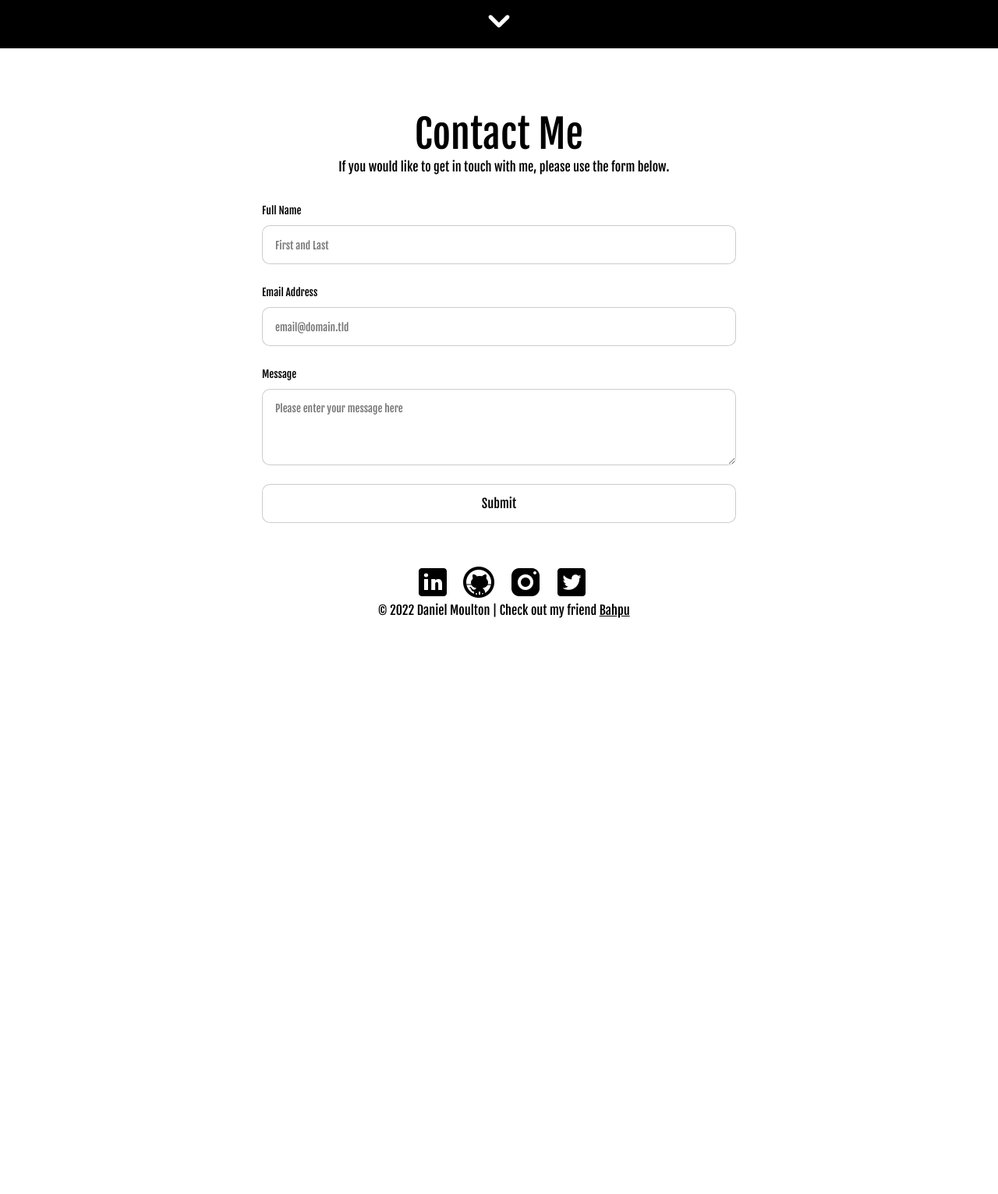
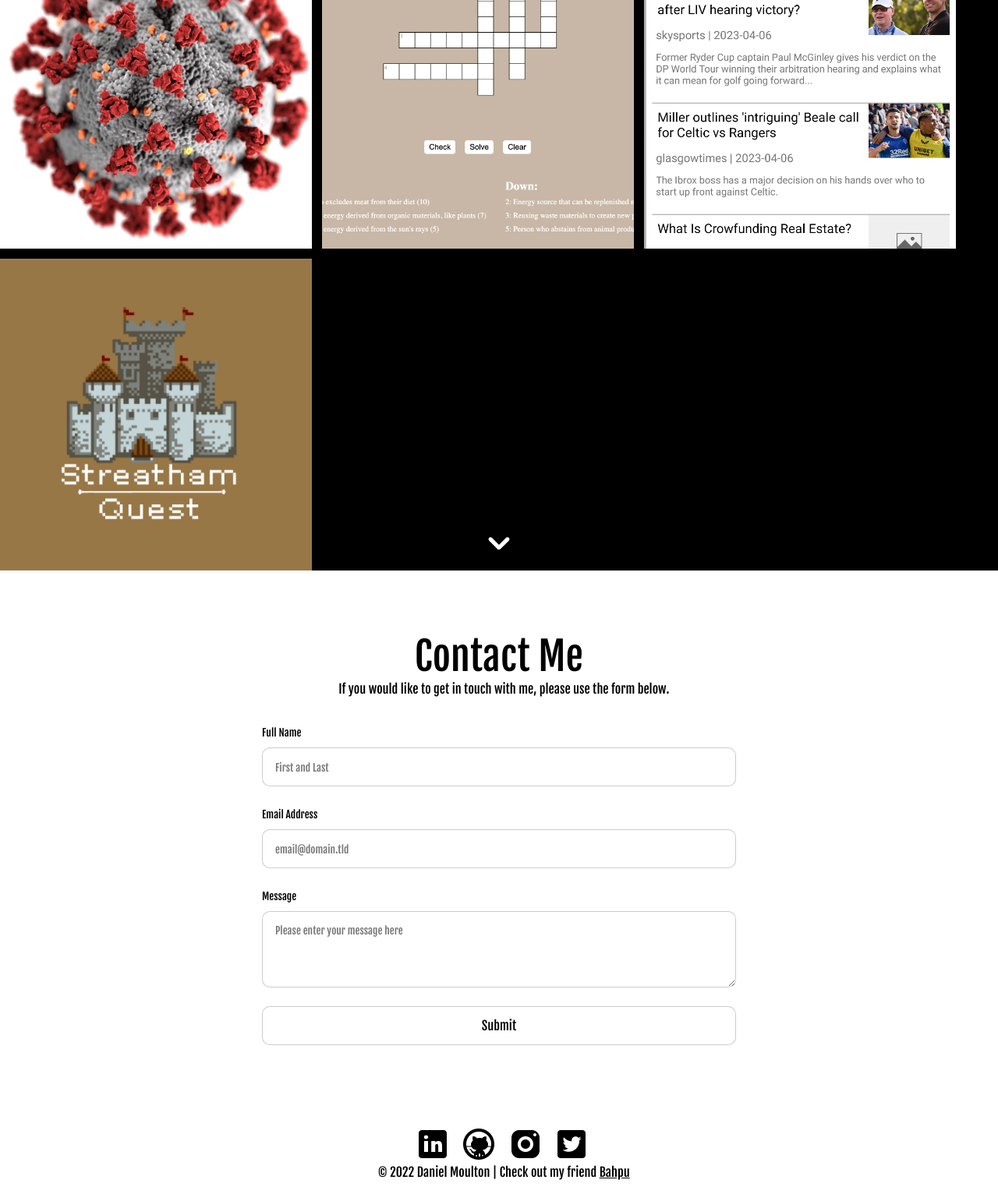
Before and after one commit to daniel-moulton/personalWebsite, a PHP site: page / in a window 1280 px wide. Shown: the part 2162-3694 px from the top of the page at 78% size. Before the commit the page ends 2955 px from the top, so only its background shows below. Run offline with PHP 8.4, Linux system fonts and the light colour scheme; some libraries are stand-ins or nearby versions.

Commit message:
Projects changes

```diff
--- a/index.html
+++ b/index.html
@@ -1,39 +1,43 @@
 <!DOCTYPE html>
 <html lang="en">
-
     <head>
         <!-- Google tag (gtag.js) -->
-        <script async
+        <script
+            async
             src="https://www.googletagmanager.com/gtag/js?id=G-H3H1XBYXTE"></script>
         <script>
 			window.dataLayer = window.dataLayer || [];
-            function gtag(){dataLayer.push(arguments);}
-            gtag('js', new Date());
+			function gtag() {
+				dataLayer.push(arguments);
+			}
+			gtag("js", new Date());
 
-            gtag('config', 'G-H3H1XBYXTE');
+			gtag("config", "G-H3H1XBYXTE");
 		</script>
-        <meta charset="UTF-8">
-        <meta http-equiv="X-UA-Compatible" content="IE=edge">
-        <meta name="viewport" content="width=device-width, initial-scale=1.0">
+        <meta charset="UTF-8" />
+        <meta http-equiv="X-UA-Compatible" content="IE=edge" />
+        <meta name="viewport" content="width=device-width, initial-scale=1.0" />
         <title>Daniel Moulton</title>
-        <link rel="stylesheet"
+        <link
+            rel="stylesheet"
             href="https://cdn.jsdelivr.net/npm/bootstrap@4.0.0/dist/css/bootstrap.min.css"
             integrity="sha384-Gn5384xqQ1aoWXA+058RXPxPg6fy4IWvTNh0E263XmFcJlSAwiGgFAW/dAiS6JXm"
-            crossorigin="anonymous">
-        <link rel="stylesheet" href="style.css">
+            crossorigin="anonymous"
+            />
+        <link rel="stylesheet" href="style.css" />
         <script src="https://www.google.com/recaptcha/api.js" async defer></script>
-        <link rel="icon" type="image/x-icon" href="src/images/favicon.ico">
+        <link rel="icon" type="image/x-icon" href="src/images/favicon.ico" />
     </head>
 
     <body>
         <!-- Home Section -->
         <section id="home" data-color="#fff" class="homeContainer">
-
             <!-- Menu Overlay -->
             <div id="navbar" class="overlay">
-
                 <!-- Close button for overlay -->
-                <a href="javascript:void(0)" class="closebtn menuInteract"
+                <a
+                    href="javascript:void(0)"
+                    class="closebtn menuInteract"
                     onclick="closeNav() ">&times;</a>
 
                 <!-- Menu content -->
@@ -46,7 +50,11 @@
             </div>
             <span onclick="openNav()" id="openMenu" class="menuInteract">&#9776;</span>
             <!-- Video Background -->
-            <video src="src/videos/darkDustParticles.mp4" autoplay loop muted
+            <video
+                src="src/videos/darkDustParticles.mp4"
+                autoplay
+                loop
+                muted
                 poster="src/images/darkDustParticlesPoster.png"
                 id="backgroundVideo"
                 playbackRate="0.5"></video>
@@ -56,62 +64,89 @@
                 <p>Hi, I'm Daniel Moulton.</p>
                 <p>Welcome to my website!</p>
                 <a id="aboutArrow" class="downArrow" href="#about">
-                    <img src="src/images/downArrowWhite.svg">
+                    <img src="src/images/downArrowWhite.svg" alt="Down arrow"/>
                 </a>
             </div>
         </section>
 
         <!-- About Me Section-->
         <section id="about" data-color="#000" class="aboutContainer">
-            <h1 id="aboutHeader"> About Me </h1>
+            <h1 id="aboutHeader">About Me</h1>
             <div id="aboutImage">
-                <img src="src/images/Me.jpg" alt="Daniel Moulton">
+                <img src="src/images/Me.jpg" alt="Daniel Moulton" />
             </div>
             <div id="aboutText">
-                <p>I am a second-year Computer Science student at the
-                    University of Exeter, excited to start a 13-month
-                    software engineering placement with Hewlett Packard
-                    Enterprise (HPE) in July.</p>
-                <p>As a highly motivated and hardworking individual, I'm deeply
+                <p>
+                    I am a second-year Computer Science student at the
+                    University of
+                    Exeter, excited to start a 13-month software engineering
+                    placement
+                    with Hewlett Packard Enterprise (HPE) in July.
+                </p>
+                <p>
+                    As a highly motivated and hardworking individual, I'm deeply
                     passionante about technology and its transformative impact
-                    on our world. I am keen to gain practical experience in the
-                    industry and apply the knowledge and skills I've honed
-                    throughout my academic journey to real-world projects.</p>
-                <p>Below, you'll find a selection of my projects, as well as a
-                    contact form should you have any questions or opportunities
-                    you think I'd be suiteable for. I am open to exploring all
-                    aspects of computer science and look forward to connecting
-                    with you.</p>
-                <p>My technical skills include programming languages such as
-                    Python, Java, C, C++, HTML, CSS, and JavaScript. I have
-                    experience working with the Django framework, version
-                    control using Git, as well as Agile methodologies.</p>
+                    on our
+                    world. I am keen to gain practical experience in the
+                    industry and
+                    apply the knowledge and skills I've honed throughout my
+                    academic
+                    journey to real-world projects.
+                </p>
+                <p>
+                    Below, you'll find a selection of my projects, as well as a
+                    contact
+                    form should you have any questions or opportunities you
+                    think I'd be
+                    suiteable for. I am open to exploring all aspects of
+                    computer science
+                    and look forward to connecting with you.
+                </p>
+                <p>
+                    My technical skills include programming languages such as
+                    Python,
+                    Java, C, C++, HTML, CSS, and JavaScript. I have experience
+                    working
+                    with the Django framework, version control using Git, as
+                    well as Agile
+                    methodologies.
+                </p>
             </div>
 
             <a id="projectsArrow" class="downArrow" href="#projects">
-                <img src="src/images/downArrowBlack.svg">
+                <img src="src/images/downArrowBlack.svg" />
             </a>
         </section>
 
         <!-- Projects Section -->
         <section id="projects" data-color="#fff" class="projectsContainer">
             <div id="projectsText">
-                <h1> Projects </h1>
-                <br>
-                <p> Here are some of my projects. You can find more on my <a
-                        href="https://github.com/daniel-moulton"> GitHub</a>.</p>
-                <p>Hover over each for more information and a link to the source
-                    code!</p>
+                <h1>Projects</h1>
+                <br />
+                <p>
+                    Here are some of my projects. You can find more on my
+                    <a href="https://github.com/daniel-moulton"> GitHub</a>.
+                </p>
+                <p>
+                    Hover over each for more information, a link to the
+                    source code, and for some a link to a live demo!
+                </p>
             </div>
             <div id="projectsGrid">
                 <div class="item">
-                    <img src="src/images/siteHomepage.jpg" alt="Daniel Moulton">
+                    <img
+                        src="src/images/siteHomepage.jpg"
+                        alt="Website Project
+                        Image"
+                        />
                     <div class="projectHover">
                         <div class="hoverText">
                             <p>Personal Website</p>
-                            <p>Developed by me to act as a portfolio for future
-                                projects as well as to help build my online
-                                presence.</p>
+                            <p>
+                                Developed by me to act as a portfolio for future
+                                projects as
+                                well as to help build my online presence.
+                            </p>
                             <p>Languages used: HTML, CSS, JS</p>
                         </div>
                         <div class="buttonContainer">
@@ -122,15 +157,19 @@
                     </div>
                 </div>
                 <div class="item">
-                    <img src="src/images/tetrisProjectImage.jpeg" alt="Daniel
-                        Moulton">
+                    <img
+                        src="src/images/tetrisProjectImage.jpeg"
+                        alt="Tetris Project Image"
+                        />
                     <div class="projectHover">
                         <div class="hoverText">
-                            <p>Tetris LAMP Stack Web Server </p>
-                            <p>A complete Tetris game in JS, with a working
-                                leaderboard and regestration system.</p>
+                            <p>Tetris LAMP Stack Web Server</p>
+                            <p>
+                                A complete Tetris game in JS, with a working
+                                leaderboard and regestration system.
+                            </p>
                             <p>Deployed on a LAMP stack web server to an Azure
-                                VM </p>
+                                VM</p>
                             <p>Languages used: HTML, CSS, JS, PHP, MySQL</p>
                         </div>
                         <div class="buttonContainer">
@@ -142,17 +181,24 @@
                     </div>
                 </div>
                 <div class="item">
-                    <img src="src/images/cardGameProjectImage.jpg" alt="Daniel
-                        Moulton">
+                    <img
+                        src="src/images/cardGameProjectImage.jpg"
+                        alt="Card Game Project Image"
+                        />
                     <div class="projectHover">
                         <div class="hoverText">
                             <p>Multi-Threaded Card Simulation</p>
-                            <p>A multi-threaded card simulation where players
-                                try to get four of the same card first.</p>
+                            <p>
+                                A multi-threaded card simulation where players
+                                try to get four of the same card first.
+                            </p>
                             <p>Worked according to the pair programming
                                 methodology.</p>
-                            <p>Implemented extensive JUnit testing, JaCoCo code
-                                coverage and a JavaDoc.</p>
+                            <p>
+                                Implemented extensive JUnit testing, JaCoCo code
+                                coverage and a
+                                JavaDoc.
+                            </p>
                             <p>Languages used: Java</p>
                         </div>
                         <div class="buttonContainer">
@@ -163,17 +209,25 @@
                     </div>
                 </div>
                 <div class="item">
-                    <img src="src/images/covidProjectImage.jpg" alt="Daniel
-                        Moulton">
+                    <img
+                        src="src/images/covidProjectImage.jpg"
+                        alt="Covid Dashboard Project Image"
+                        />
                     <div class="projectHover">
                         <div class="hoverText">
                             <p>Covid-19 API Dashboard Web Application</p>
-                            <p>Built a flask web app to allow users to view
-                                up-to-date covid information for a
-                                region and country of choice as well as view
-                                news articles matching user parameters</p>
-                            <p>Accessed data using APIs for
-                                Public Health England and NewsAPI.org</p>
+                            <p>
+                                Built a flask web app to allow users to view
+                                up-to-date covid
+                                information for a region and country of choice
+                                as well as view
+                                news articles matching user parameters
+                            </p>
+                            <p>
+                                Accessed data using APIs for Public Health
+                                England and
+                                NewsAPI.org
+                            </p>
                             <p>Languages used: Python</p>
                         </div>
                         <div class="buttonContainer">
@@ -183,69 +237,186 @@
                         </div>
                     </div>
                 </div>
+                <div class="item">
+                    <img src="src/images/crosswordImage.png"
+                        alt="Crossword Project Image"/>
+                    <div class="projectHover">
+                        <div class="hoverText">
+                            <p>Crossword Game</p>
+                            <p>
+                                Created a mobile-friendly crossword game that
+                                allows users to solve a dynamically generated
+                                crossword.
+                            </p>
+                            <p>
+                                Crossword is generated using a backtracking
+                                algorithm.
+                            </p>
+                            <p>
+                                User friendly interface that auto focuses onto
+                                the next logical cell when typing and deleting.
+                            </p>
+                            <p>Languages used: HTML, CSS, JavaScript</p>
+                        </div>
+                        <div class="buttonContainer">
+                            <a
+                                href="https://github.com/daniel-moulton/crosswordGame">View
+                                Project</a>
+                            <a href="/crossword/crossword.html">Play Game</a>
+                        </div>
+                    </div>
+                </div>
+                <div class="item">
+                    <img src="src/images/newsAppImage.png"
+                        alt="News App Project Image"/>
+                    <div class="projectHover">
+                        <div class="hoverText">
+                            <p>Android News Application</p>
+                            <p>
+                                Created an Android news application that allows
+                                users to view news articles from a variety of
+                                sources.
+                            </p>
+                            <p>
+                                Users can search for articles, and set a
+                                favourite search query for quick access.
+                            </p>
+                            <p>
+                                User friendly interface that auto focuses onto
+                                the next logical cell when typing and deleting.
+                            </p>
+                            <p>Languages used: Java, XML</p>
+                        </div>
+                        <div class="buttonContainer">
+                            <a
+                                href="https://github.com/daniel-moulton/crosswordGame">View
+                                Project</a>
+                            <a href="/crossword/crossword.html">Play Game</a>
+                        </div>
+                    </div>
+                </div>
+                <div class="item">
+                    <img src="src/images/streathamQuest.png"
+                        alt="Streatham Quest Project Image"/>
+                    <div class="projectHover">
+                        <div class="hoverText">
+                            <p>Streatham Quest!</p>
+                            <p>
+                                An interactive game promoting sustainability to be played around the University of Exeter's Streatham Campus.
+                            </p>
+                            <p>
+                                Users go to different buildings on campus where they can complete a minigame to earn xp and climb the leaderboard.
+                            </p>
+                            <p>
+                                Built using the Django framework and developed in a group using the agile methodology.
+                            </p>
+                            <p>Languages used: HTML, CSS, JavaScript, Python</p>
+                        </div>
+                        <div class="buttonContainer">
+                            <a
+                                href="https://github.com/daniel-moulton/crosswordGame">View
+                                Project</a>
+                            <a href="/crossword/crossword.html">Play Game</a>
+                        </div>
+                    </div>
                 </div>
                 <a id="contactArrow" class="downArrow" href="#contact">
-                <img src="src/images/downArrowWhite.svg">
+                    <img src="src/images/downArrowWhite.svg" />
                 </a>
             </section>
 
             <!-- Contact Me Section -->
             <section id="contact" data-color="#000" class="contactContainer">
                 <div id="contactText">
-                <h1> Contact Me </h1>
-                <p> If you would like to get in touch with me, please use the
-                    form below. </p>
+                    <h1>Contact Me</h1>
+                    <p>
+                        If you would like to get in touch with me, please use
+                        the
+                        form below.
+                    </p>
                 </div>
                 <div id="contactForm">
-                <form id="fs-frm" name="simple-contact-form"
+                    <form
+                        id="fs-frm"
+                        name="simple-contact-form"
                         accept-charset="utf-8"
                         action="https://formsubmit.co/34f5ab6b2f608526a1ce280347f4323d"
                         method="post">
                         <label for="full-name">Full Name</label>
-                    <input type="text" name="name" id="full-name"
-                        placeholder="First and Last" required="">
+                        <input
+                            type="text"
+                            name="name"
+                            id="full-name"
+                            placeholder="First and Last"
+                            required=""
+                            />
 
                         <label for="email-address">Email Address</label>
-                    <input type="email" name="email" id="email-address"
-                        placeholder="email@domain.tld" required="">
+                        <input
+                            type="email"
+                            name="email"
+                            id="email-address"
+                            placeholder="email@domain.tld"
+                            required=""
+                            />
 
                         <label for="message">Message</label>
-                    <textarea rows="3" name="message" id="message"
+                        <textarea
+                            rows="3"
+                            name="message"
+                            id="message"
                             placeholder="Please enter your message here"
                             required=""></textarea>
 
-                    <input type="hidden" name="_subject" id="email-subject"
-                        value="Contact Form Submission">
+                        <input
+                            type="hidden"
+                            name="_subject"
+                            id="email-subject"
+                            value="Contact Form Submission"
+                            />
 
-                    <input id="contactFormSubmit" type="submit" value="Submit">
+                        <input id="contactFormSubmit" type="submit"
+                            value="Submit"
+                            />
                     </form>
                 </div>
 
                 <!-- Footer -->
                 <section id="footer">
                     <div id="socials">
-                    <a href="https://www.linkedin.com/in/daniel-p-moulton/"
+                        <a
+                            href="https://www.linkedin.com/in/daniel-p-moulton/"
                             target="_blank">
-                        <img src="src/images/icons8LinkedIn.png" alt="LinkedIn">
+                            <img src="src/images/icons8LinkedIn.png"
+                                alt="LinkedIn"
+                                />
                         </a>
-                    <a href="https://github.com/daniel-moulton" target="_blank">
-                        <img src="src/images/icons8Github.png" alt="GitHub">
+                        <a href="https://github.com/daniel-moulton"
+                            target="_blank">
+                            <img src="src/images/icons8Github.png" alt="GitHub"
+                                />
                         </a>
                         <a href="https://www.instagram.com/dan_moulton/"
                             target="_blank">
                             <img src="src/images/icons8Instagram.png"
-                            alt="Instagram">
+                                alt="Instagram" />
                         </a>
-                    <a href="https://twitter.com/dan_moulton" target="_blank">
-                        <img src="src/images/icons8Twitter.png" alt="Twitter">
+                        <a href="https://twitter.com/dan_moulton"
+                            target="_blank">
+                            <img src="src/images/icons8Twitter.png"
+                                alt="Twitter" />
                         </a>
                     </div>
-                <p>© 2022 Daniel Moulton | Check out my friend <a
-                        href="https://bahpu.co/" style="color: #000;
-                        text-decoration: underline">Bahpu</a></p>
+                    <p>
+                        © 2022 Daniel Moulton | Check out my friend
+                        <a
+                            href="https://bahpu.co/"
+                            style="color: #000; text-decoration: underline">Bahpu</a>
+                    </p>
                 </section>
             </section>
-        <script src="https://code.jquery.com/jquery-3.2.1.slim.min.js"
+            <script
+                src="https://code.jquery.com/jquery-3.2.1.slim.min.js"
                 integrity="sha384-KJ3o2DKtIkvYIK3UENzmM7KCkRr/rE9/Qpg6aAZGJwFDMVNA/GpGFF93hXpG5KkN"
                 crossorigin="anonymous"></script>
             <script
--- a/style.css
+++ b/style.css
@@ -125,7 +125,6 @@ body {
 }
 
 .homeContainer,
-.projectsContainer,
 .footer {
     width: auto;
     height: 100vh;
@@ -245,7 +244,6 @@ a:hover img {
 .projectsContainer {
     background-color: #000;
     position: relative;
-    height: 100vh;
 }
 
 #projectsText {
@@ -260,20 +258,16 @@ a:hover img {
 
 #projectsGrid {
     display: grid;
-    grid-template-columns: repeat(2, 1fr);
+    grid-template-columns: repeat(3, 1fr);
     /* 2 columns with equal width */
-    grid-template-rows: repeat(2, 1fr);
+    grid-template-rows: repeat(3, 1fr);
     /* 2 rows with equal height */
     gap: 1vw;
     /* spacing between the grid items */
-    max-width: 80%;
     /* set the maximum width of the container */
-    max-height: 80%;
     /* set the maximum height of the container */
-    overflow: hidden;
     /* hide any content that exceeds the container's size */
     /* center the four divs */
-    margin: auto;
     margin-top: 2vh;
     /* set the background color of the container */
     /* position the container relative to the viewport */
@@ -283,9 +277,9 @@ a:hover img {
 
 .item {
     background-color: #fff;
-    max-width: 50vw;
-    max-height: 30vh;
     position: relative;
+    width: 400px;
+    height: 400px;
 }
 
 .item img {
@@ -398,6 +392,10 @@ a:hover img {
 /* Contact Section CSS */
 /* ------------------- */
 
+.contactContainer{
+    min-height: 100vh;
+}
+
 .contactContainer p {
     /* Move the text to the right */
     margin-left: 1vw;
```
Also changed, not shown: src/images/crosswordImage.png (added), src/images/newsAppImage.png (added), src/images/streathamQuest.png (added), 1 other file. Lines whose indentation alone changed are shown as unchanged.
